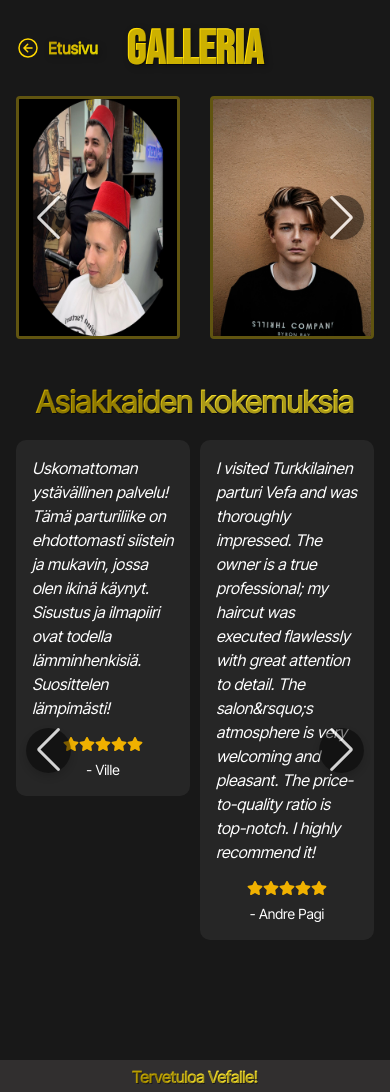
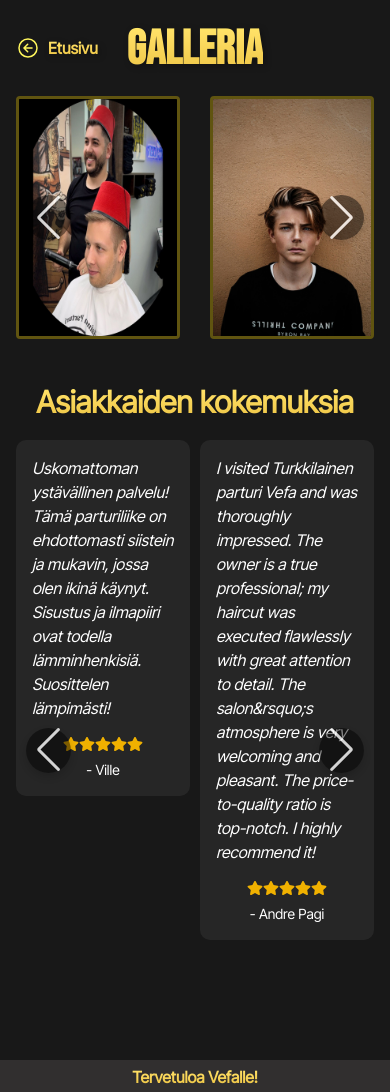
Before and after one commit to DanuPanu/ParturiVefa, a Next.js app: page /gallery in a window 390 px wide. Built offline with nearby package versions, Linux system fonts and the light colour scheme.

Commit message:
New text styles

```diff
--- a/src/app/components/sections/Info.tsx
+++ b/src/app/components/sections/Info.tsx
@@ -13,7 +13,7 @@ const Info: React.FC = () => {
         Teen työtä tinkimättömällä ammattitaidolla ja intohimolla, ja minulle on kunnia-asia, että viihdyt liikkeessäni ja lähdet tyytyväisenä joka kerta. Haluan tarjota paitsi hyvän hiustenleikkuun, myös miellyttävän kokemuksen, johon on mukava palata. <br/> <br/>
         Selaa hiustyylejä ja asiakaspalautteita galleriasta!
         </p>
-        <Link href="/gallery" className='inline-block px-6 py-2 my-3 text-[#FFD700] bg-black border border-[#FFD700] rounded hover:bg-brown-700 text-base md:px-8 md:py-3 md:text-xl'>Galleria</Link>
+        <Link href="/gallery" className='inline-block px-6 py-2 my-3 text-[#FFE066] bg-black border border-[#FFE066] rounded hover:bg-brown-700 text-base md:px-8 md:py-3 md:text-xl'>Galleria</Link>
       </div>
       <div className="order-2 md:order-1 w-full md:w-1/2 px-4">
         <Image src="/images/mestari.webp" alt="Placeholder" width={500} height={500} className="w-full h-auto max-h-[95vh] rounded" />
--- a/src/app/gallery/page.tsx
+++ b/src/app/gallery/page.tsx
@@ -63,7 +63,7 @@ const Gallery: React.FC = () => {
       <div className="flex-grow px-4 bg-[#181818]">
         <div className="flex justify-between items-center">
             <Link href="/" className="hover:text-gray-600 flex-1 flex items-center gap-2">
-            <IoArrowBackCircleOutline className="text-[#FFD700] w-6 h-6 sm:w-8 sm:h-8 md:w-10 md:h-10 lg:w-12 lg:h-12" />
+            <IoArrowBackCircleOutline className="text-[#FFF65C] w-6 h-6 sm:w-8 sm:h-8 md:w-10 md:h-10 lg:w-12 lg:h-12" />
             <p className='golden-base golden2 text-sm sm:text-base md:text-lg lg:text-xl'>Etusivu</p>
             </Link>
             <h1 className="golden-base golden4 m-0 text-center flex-grow flex-1">Galleria</h1>
--- a/src/app/globals.css
+++ b/src/app/globals.css
@@ -124,12 +124,11 @@ body {
   margin-bottom: 0.2em;
 }
 
+.golden2, .golden3, .golden4, .goldenFooter, .goldenVali{
+  background-image: -webkit-linear-gradient(#FFF65C, #FFE066 25%, #f0c94a 75%);
+}
+
 .golden2 {
-  background-image: -webkit-linear-gradient(180deg, #E8D800, #E0CF00 25%, #A86800 75%, #734C00);
-  text-shadow:
-    0px 0.5px 0.5px rgba(255, 255, 0, 0.3),
-    0px -0.5px 0.5px rgba(255, 220, 0, 0.5),
-    0.5px 0.5px 0.5px rgba(0, 0, 0, 0.3);
   font-size: 1.4em;
   -webkit-background-clip: text;
   background-clip: text;
@@ -138,11 +137,6 @@ body {
 }
 
 .golden3 {
-  background-image: -webkit-linear-gradient(135deg, #FFF65C 45%, #9A8000 75%);
-  text-shadow:
-    0.5px 0.5px 0.5px rgba(0, 0, 0, 0.2),
-    -0.5px -0.5px 0.5px rgba(255, 220, 0, 0.5),
-    0.5px 0.5px 0.5px rgba(0, 0, 0, 0.3);
   font-size: 2.5em;
   -webkit-background-clip: text;
   background-clip: text;
@@ -151,11 +145,6 @@ body {
 }
 
 .goldenVali {
-  background-image: -webkit-linear-gradient(135deg, #FFF65C 45%, #9A8000 75%);
-  text-shadow:
-    0.5px 0.5px 0.5px rgba(0, 0, 0, 0.2),
-    -0.5px -0.5px 0.5px rgba(255, 220, 0, 0.5),
-    0.5px 0.5px 0.5px rgba(0, 0, 0, 0.3);
   font-size: 1.3em;
   -webkit-background-clip: text;
   background-clip: text;
@@ -164,11 +153,6 @@ body {
 }
 
 .golden4 {
-  background-image: -webkit-linear-gradient(135deg, #FFF65C 45%, #9A8000 75%);
-  text-shadow:
-    0.5px 0.5px 0.5px rgba(0, 0, 0, 0.2),
-    -0.5px -0.5px 0.5px rgba(255, 220, 0, 1),
-    0.5px 0.5px 0.5px rgba(0, 0, 0, 0.3);
   font-size: 4em;
   font-family: 'OmaFonttiOtsikko', sans-serif;
   -webkit-background-clip: text;
@@ -178,13 +162,9 @@ body {
 }
 
 .goldenFooter {
-  background-image: -webkit-linear-gradient(135deg, #FFF65C 45%, #9A8000 75%);
-  text-shadow:
-    0.5px 0.5px 0.5px rgba(0, 0, 0, 0.2),
-    -0.5px -0.5px 0.5px rgba(255, 220, 0, 0.5),
-    0.5px 0.5px 0.5px rgba(0, 0, 0, 0.3);
   font-size: 1em;
   -webkit-background-clip: text;
+  background-clip: text;
   -webkit-text-fill-color: transparent;
   color: transparent; /* Varmistaa läpinäkyvyyden */
 }
@@ -259,15 +239,18 @@ body {
     text-shadow: 0;
     filter: drop-shadow(2px 2px 3px rgba(0, 0, 0, 0.3));
     font-size: 3em;
+    text-shadow: none;
   }
 
   .golden2{
     filter: drop-shadow(2px 2px 3px rgba(0, 0, 0, 0.3));
     font-size: 1em;
+    text-shadow: none;
   }
 
   .golden3{
     font-size: 1.9em;
+    text-shadow: none;
   }
 
 }
```
